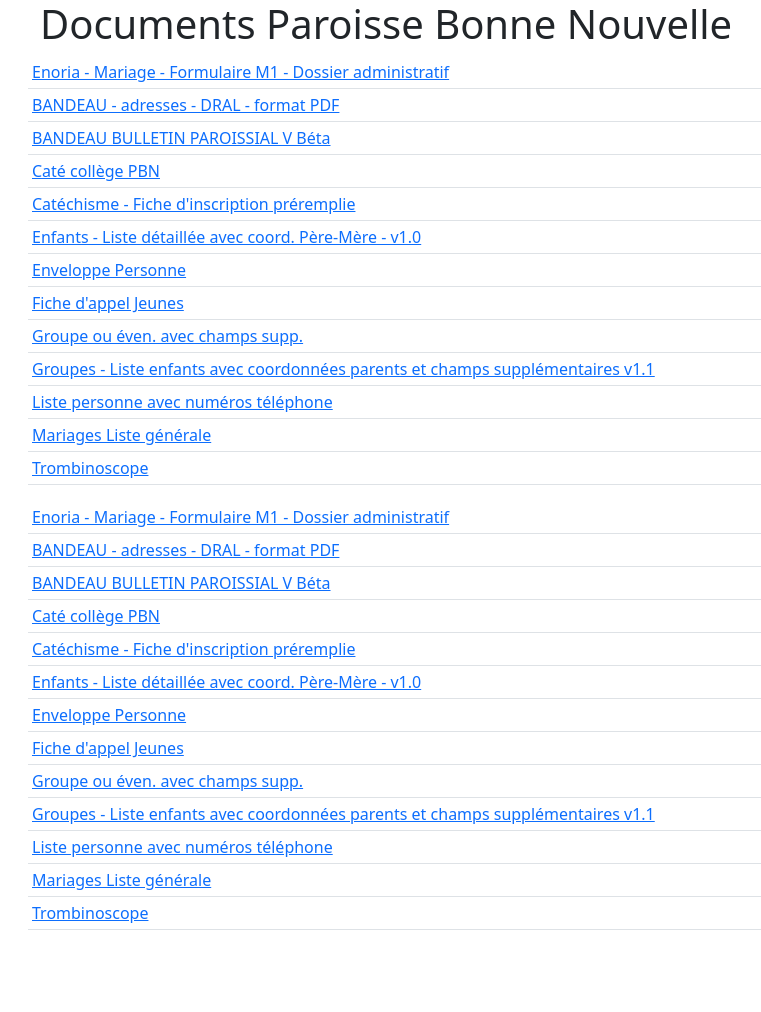
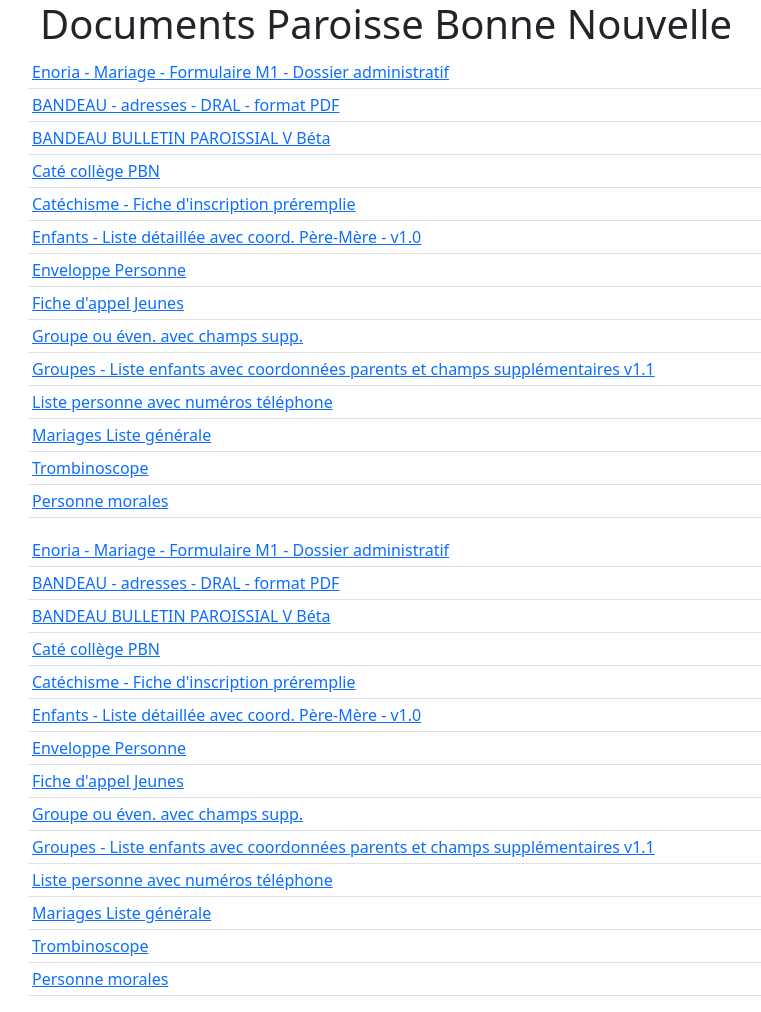
Before and after one commit to awelvor/enoria, a Jekyll site: the page built from index.html, in a window 1280 px wide. Shown: the whole page, without its empty margins (54-815 px from the left). Built offline with Jekyll 4.4.1, drawn with Linux system fonts in a browser that asks for light colours; before the commit the page ends 946 px from its top, so only the background shows below that.

Commit message:
Update navigation.yml

```diff
--- a/_data/navigation.yml
+++ b/_data/navigation.yml
@@ -24,3 +24,5 @@
   name: Mariages Liste générale
 - link: https://web.enoria.app/tools/documentspdf/?p=901858&titredoc=&doc=7&orientation=portrait&preview=html&format=a4
   name: Trombinoscope
+- link: https://web.enoria.app/tools/documentspdf/?p=912267,902308&g=29621&titredoc=&doc=10&orientation=portrait&preview=html&format=a4
+  name: Personne morales
```
